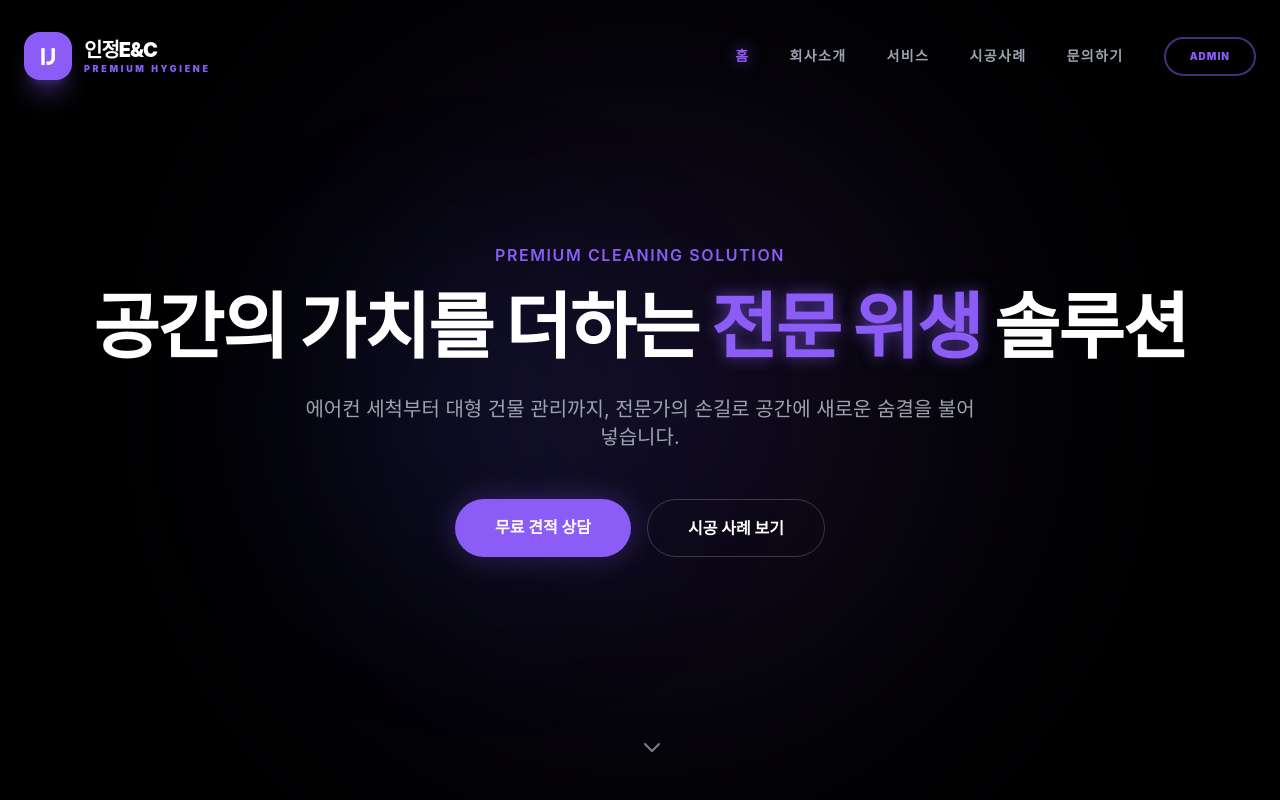
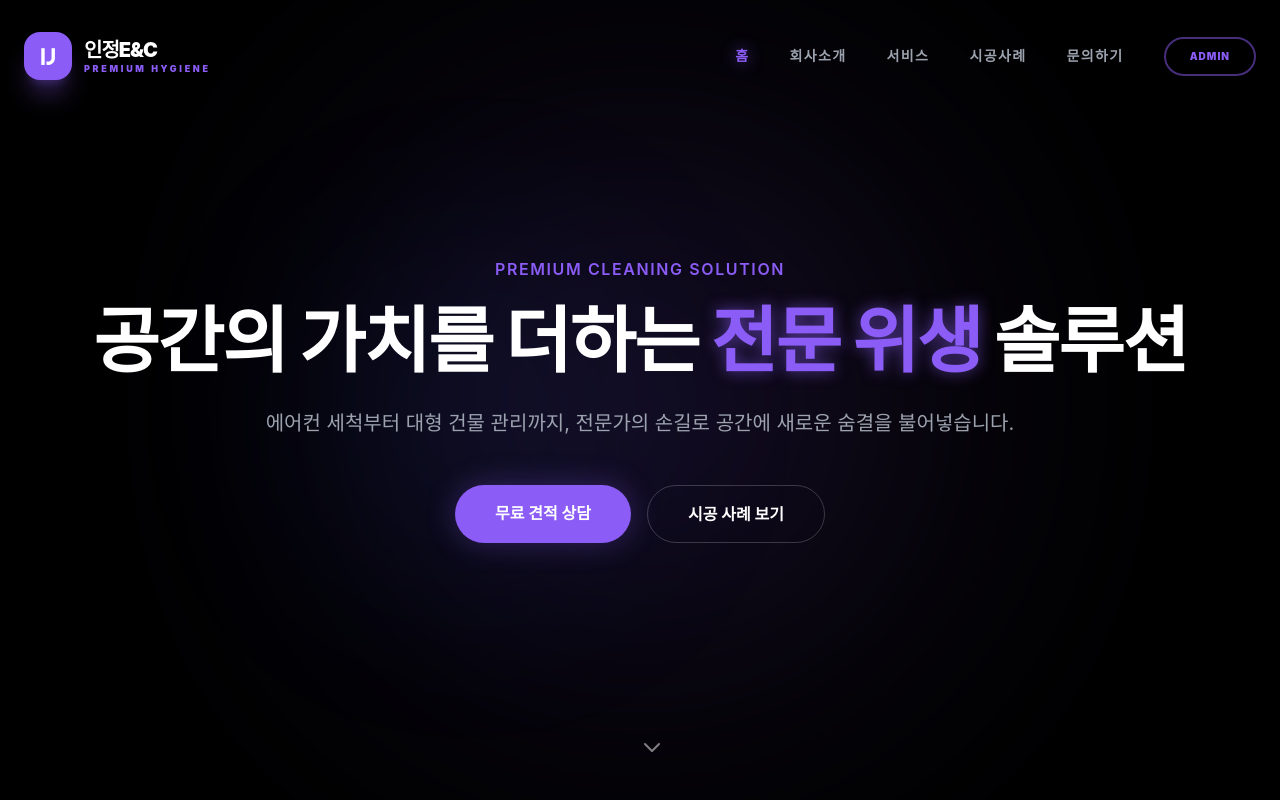
Before and after one commit to NakGun/InJueng_Main2, a React (Vite) app: page /admin in a window 1280 px wide. Shown: the top 800 px of the page. Built offline with nearby package versions, Linux system fonts and the light colour scheme; a web font is replaced by a local one.

Commit message:
feat: Improve homepage hero section layout
Widen the max-width of the hero subtitle to accommodate longer text, enhancing readability and visual appeal on larger screens.

```diff
--- a/pages/Home.tsx
+++ b/pages/Home.tsx
@@ -27,7 +27,7 @@ const Home: React.FC<HomeProps> = ({ state }) => {
               </span>
             ))}
           </h1>
-          <p className="text-gray-400 text-lg md:text-xl max-w-2xl mx-auto mb-12 animate-fadeInUp" style={{ animationDelay: '0.4s' }}>
+          <p className="text-gray-400 text-lg md:text-xl max-w-4xl mx-auto mb-12 animate-fadeInUp" style={{ animationDelay: '0.4s' }}>
             에어컨 세척부터 대형 건물 관리까지, 전문가의 손길로 공간에 새로운 숨결을 불어넣습니다.
           </p>
           <div className="flex flex-col sm:flex-row gap-4 justify-center animate-fadeInUp" style={{ animationDelay: '0.6s' }}>
```
